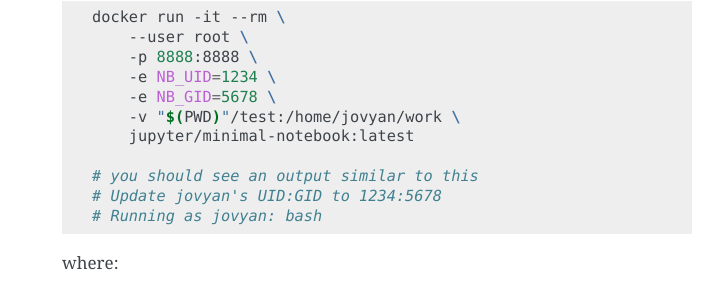
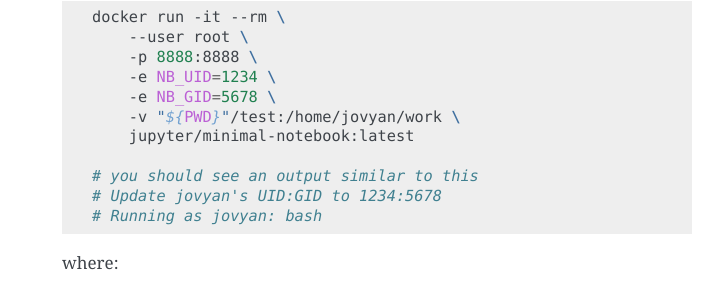
Before and after one commit to jupyter/docker-stacks, a Sphinx documentation site: the page built from docs/using/troubleshooting.md, in a window 1280 px wide and 1400 px high, scrolled down 2372 px. Shown: the part 152-446 px from the top of the window, without its empty margins (388-1111 px from the left). Built offline with Sphinx 7.4.7, drawn with Linux system fonts in a browser that asks for light colours.

Commit message:
:bug: Fix snippet

````diff
--- a/docs/using/troubleshooting.md
+++ b/docs/using/troubleshooting.md
@@ -93,7 +93,7 @@
        -p 8888:8888 \
        -e NB_UID=1234 \
        -e NB_GID=5678 \
-       -v "$(PWD)"/test:/home/jovyan/work \
+       -v "${PWD}"/test:/home/jovyan/work \
        jupyter/minimal-notebook:latest
 
    # you should see an output similar to this
@@ -141,7 +141,7 @@
         -e CHOWN_HOME=yes \
         -e CHOWN_HOME_OPTS="-R" \
         -w "/home/${NB_USER}" \
-        -v "$(PWD)"/test:/home/callisto/work \
+        -v "${PWD}"/test:/home/callisto/work \
         jupyter/minimal-notebook
 
     # Updated the jovyan user:
@@ -184,7 +184,7 @@
        -e CHOWN_HOME=yes \
        -e CHOWN_HOME_OPTS="-R" \
        -w "/home/${NB_USER}" \
-       -v "$(PWD)"/test:/home/callisto/work \
+       -v "${PWD}"/test:/home/callisto/work \
        jupyter/minimal-notebook
    ```
 
@@ -197,7 +197,7 @@
 - Pass absolute paths to the `-v` flag:
 
   ```bash
-  -v "$(PWD)"/<my-vol>:/home/jovyan/work
+  -v "${PWD}"/<my-vol>:/home/jovyan/work
   ```
 
   This example uses the syntax `$(PWD)`, which is replaced with the full path to the current directory at runtime. The destination
````
